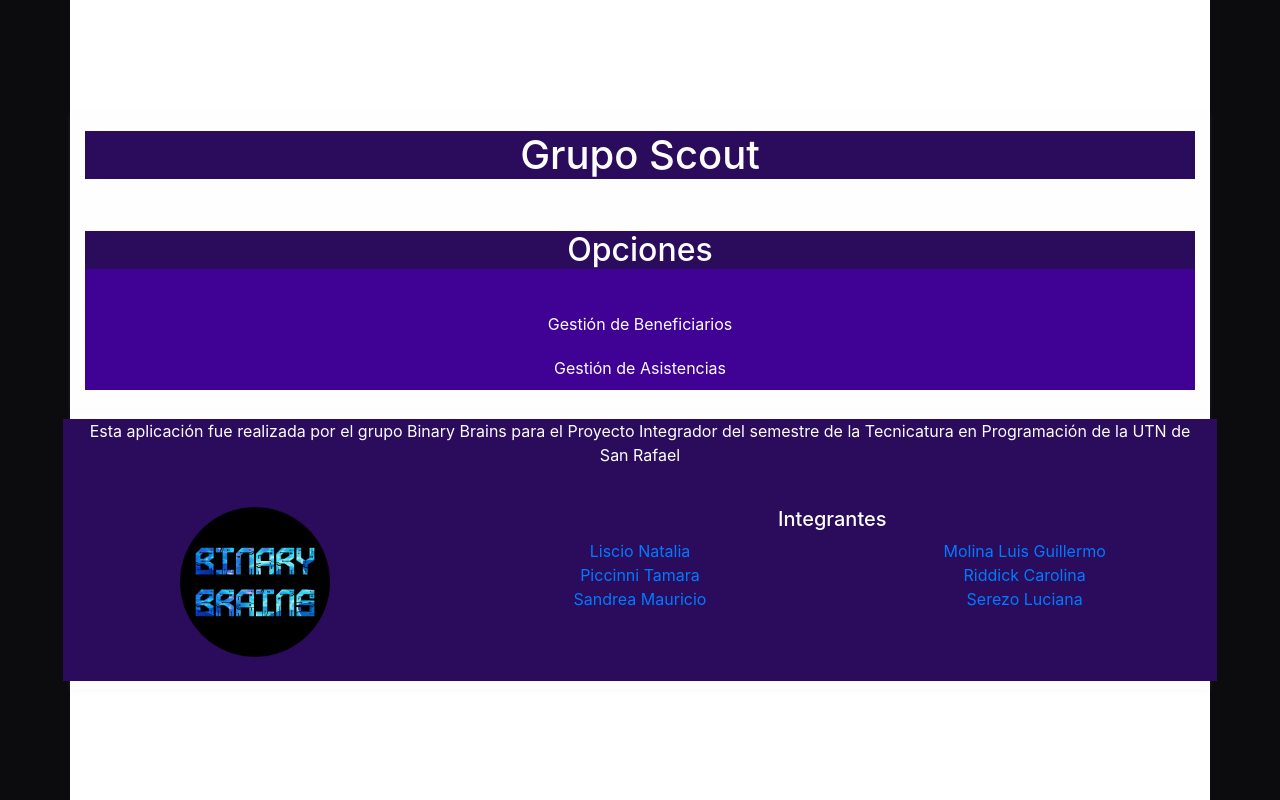
After one commit to MolGuillermo/ProyectoIntegradorPythonBinaryBrains, a Django app: page / in a window 1280 px wide. The commit adds this page. Run offline with Django 4.2, Linux system fonts and the light colour scheme.

Commit message:
agramos estylos

```diff
--- /dev/null
+++ b/asistencia/static/footer.css
@@ -0,0 +1,33 @@
+.footer {
+
+    margin-bottom: 50px;
+    left: 0;
+    right: 0;
+    padding: 10px;
+    background-color: #350866;
+    text-align: center;
+}
+
+.name {
+    font-weight: bold;
+    font-family: Arial, sans-serif;
+}
+.footer {
+
+    margin-bottom: 50px;
+    left: 0;
+    right: 0;
+    padding: 10px;
+    background-color: #350866;
+    text-align: center;
+}
+
+.name {
+    font-weight: bold;
+    font-family: Arial, sans-serif;
+}
+
+*{
+    background-color: rgb(42, 11, 92);
+
+}
--- a/asistencia/static/styles.css
+++ b/asistencia/static/styles.css
@@ -1,46 +1,33 @@
 /* Estilos generales */
 
-/* styles.css */
-
+html, body {
+  height: 100%;
+  display: flex;
+  flex-direction: column;
+  justify-content: flex-start;
+  align-items: center;
+  background-color: #0c0b0e;
+}
 
 body {
-  background-color: #ffffff; /* Fallback para navegadores que no admiten gradientes */
-  background-image: linear-gradient(to right, #05050a, #080913); /* Fondo con gradiente */
-}
-
-.index-buttons {
+  background: #3f0294; /* Fallback para navegadores que no admiten gradientes */
+  /* background-image: linear-gradient(to right, #e7e7f4, #8008f8); /* Fondo con gradiente */
   display: flex;
-  flex-direction: column;
   align-items: center;
   justify-content: center;
-  text-align: center;
-  margin-top: 50px;
-}
-
-.index-buttons a {
-  display: inline-block;
-  padding: 10px 20px;
-  font-size: 24px;
-  margin-bottom: 10px;
 }
 
 .container {
   max-width: 600px;
   margin: 0 auto;
   padding: 20px;
-  background-color: #fff;
-  box-shadow: 0 2px 5px rgba(76, 4, 124, 0.1);
+  background-color: #fefefe;
+  box-shadow: 0 2px 5px rgba(204, 191, 212, 0.1);
 }
 
-h1 {
-
+h1, h2 {
   text-align: center;
   color: #fefefe;
-}
-
-h2 {
-  text-align: center;
-  color: #f7efef;
 }
 
 ul {
@@ -61,7 +48,29 @@
   text-decoration: underline;
 }
 
-/* Estilos específicos para los formularios */
+/* Estilos para formularios */
+
+.formulario {
+  margin-top: 20px;
+  text-align: center;
+  background-color: #3f0294;
+}
+
+.formulario a {
+  display: block;
+  margin: 0.5px auto;
+  padding: 10px 20px;
+  background-color: #3f0294;
+  color: #ffffff;
+  border: none;
+  border-radius: 5px;
+  text-decoration: none;
+}
+
+.formulario a:hover {
+  background-color: #1e1e24;
+}
+
 form {
   margin-bottom: 20px;
 }
@@ -95,3 +104,36 @@
 form button:hover {
   background-color: #8329d2;
 }
+
+/* Estilos para botones y enlaces */
+
+.button {
+  display: inline-block;
+  padding: 10px 20px;
+  background-color: #ffffff;
+  color: white;
+  border: none;
+  border-radius: 5px;
+  cursor: pointer;
+  margin-bottom: 10px;
+}
+
+.button:hover {
+  background-color: #ffffff;
+}
+
+.index-buttons {
+  display: flex;
+  flex-direction: column;
+  align-items: center;
+  justify-content: center;
+  text-align: center;
+  margin-top: 50px;
+}
+
+.index-buttons a {
+  display: inline-block;
+  padding: 10px 20px;
+  font-size: 24px;
+  margin-bottom: 10px;
+}
--- a/asistencia/templates/asistencia/crear_asistencia.html
+++ b/asistencia/templates/asistencia/crear_asistencia.html
@@ -2,15 +2,20 @@
 <!DOCTYPE html>
 <html>
 <head>
+
     <title>Crear Asistencia</title>
     <link rel="stylesheet" type="text/css" href="{% static 'crear_asistencia.css' %}">
 </head>
 <body>
+    <div class="container">
+        <div class="content">
             <h1>Crear Asistencia</h1>
             <form method="post">
                 {% csrf_token %}
                 {{ form.as_p }}
                 <button type="submit">Guardar</button>
             </form>
+        </div>
+    </div>
 </body>
 </html>
--- /dev/null
+++ b/asistencia/templates/asistencia/footer.html
@@ -0,0 +1,51 @@
+{% load static %}
+
+<head>
+    <link rel="stylesheet" type="text/css" href="{% static 'footer.css' %}">
+    <link rel="stylesheet" href="https://cdn.jsdelivr.net/npm/bootstrap@4.4.1/dist/css/bootstrap.min.css" integrity="sha384-Vkoo8x4CGsO3+Hhxv8T/Q5PaXtkKtu6ug5TOeNV6gBiFeWPGFN9MuhOf23Q9Ifjh" crossorigin="anonymous">
+</head>
+
+<footer class="bg-primary text-center text-lg-start text-white">
+    <div class="container p-2"> <!-- Modificar el valor de 'p-2' para reducir el relleno vertical -->
+      <div class="row">
+        <!-- División superior -->
+        <div class="col-lg-12 mb-4">
+          <p class="text-center">Esta aplicación fue realizada por el grupo Binary Brains para el Proyecto Integrador del semestre de la Tecnicatura en Programación de la UTN de San Rafael</p>
+        </div>
+
+        <!-- División inferior -->
+        <div class="col-lg-4 mb-4">
+          <div class="row">
+            <div class="col-lg-12">
+              <img src="static\img\Binari Brains CIRCULO.png" alt="Imagen del equipo" class="img-fluid" width="150" height="150">
+            </div>
+          </div>
+        </div>
+
+        <div class="col-lg-8 mb-4">
+          <h5>Integrantes</h5>
+          <div class="row">
+            <div class="col-lg-6">
+              <a href="https://github.com/NataliaLiscio1985">Liscio Natalia</a>
+            </div>
+            <div class="col-lg-6">
+              <a href="https://github.com/MolGuillermo">Molina Luis Guillermo</a>
+            </div>
+            <div class="col-lg-6">
+              <a href="https://github.com/TamaraPiccinni">Piccinni Tamara</a>
+            </div>
+            <div class="col-lg-6">
+              <a href="https://github.com/Carolina-Riddick">Riddick Carolina</a>
+            </div>
+            <div class="col-lg-6">
+              <a href="https://github.com/mauriciosandrea">Sandrea Mauricio</a>
+            </div>
+            <div class="col-lg-6">
+              <a href="https://github.com/LuciSere">Serezo Luciana</a>
+            </div>
+          </div>
+        </div>
+
+      </div>
+    </div>
+</footer>
--- a/asistencia/templates/asistencia/gestion_asistencias.html
+++ b/asistencia/templates/asistencia/gestion_asistencias.html
@@ -8,6 +8,8 @@
 </head>
 <body>
     <h1>Gestión de Asistencias</h1>
+
+    <a href="{% url 'index' %}">Ir a la página principal</a>
     <a href="{% url 'crear_asistencia' %}">Crear Asistencia</a>
     <table>
         <thead>
--- a/scout/settings.py
+++ b/scout/settings.py
@@ -55,7 +55,7 @@
 TEMPLATES = [
     {
         'BACKEND': 'django.template.backends.django.DjangoTemplates',
-        'DIRS': [],
+        'DIRS': ['scout/templates'],
         'APP_DIRS': True,
         'OPTIONS': {
             'context_processors': [
--- a/scout/urls.py
+++ b/scout/urls.py
@@ -20,7 +20,6 @@
 
 urlpatterns = [
     path('', views.index, name='index'),
-    path('', views.index, name='index'),
     path('beneficiarios/', views.gestion_beneficiarios, name='gestion_beneficiarios'),
     path('beneficiarios/crear/', views.crear_beneficiario, name='crear_beneficiario'),
     path('beneficiarios/modificar/<int:pk>/', views.modificar_beneficiario, name='modificar_beneficiario'),
@@ -29,4 +28,5 @@
     path('asistencias/crear/', views.crear_asistencia, name='crear_asistencia'),
     path('asistencias/modificar/<int:pk>/', views.modificar_asistencia, name='modificar_asistencia'),
     path('asistencias/eliminar/<int:pk>/', views.eliminar_asistencia, name='eliminar_asistencia'),
+
 ]
```
Also changed, not shown: asistencia/forms.py (+8 -0 lines), asistencia/static/Crear_beneficiario.css (+12 -8 lines), asistencia/static/crear_asistencia.css (+22 -2 lines), asistencia/static/gestion_asistencias.css (+4 -21 lines), asistencia/static/gestion_beneficiarios.css (+46 -3 lines), asistencia/static/index.css (added, +36 -0 lines), asistencia/templates/asistencia/gestion_beneficiarios.html (+6 -9 lines), asistencia/migrations/0001_initial.py, asistencia/static/img/Binari Brains CIRCULO.png (added). Lines whose indentation alone changed are shown as unchanged.
